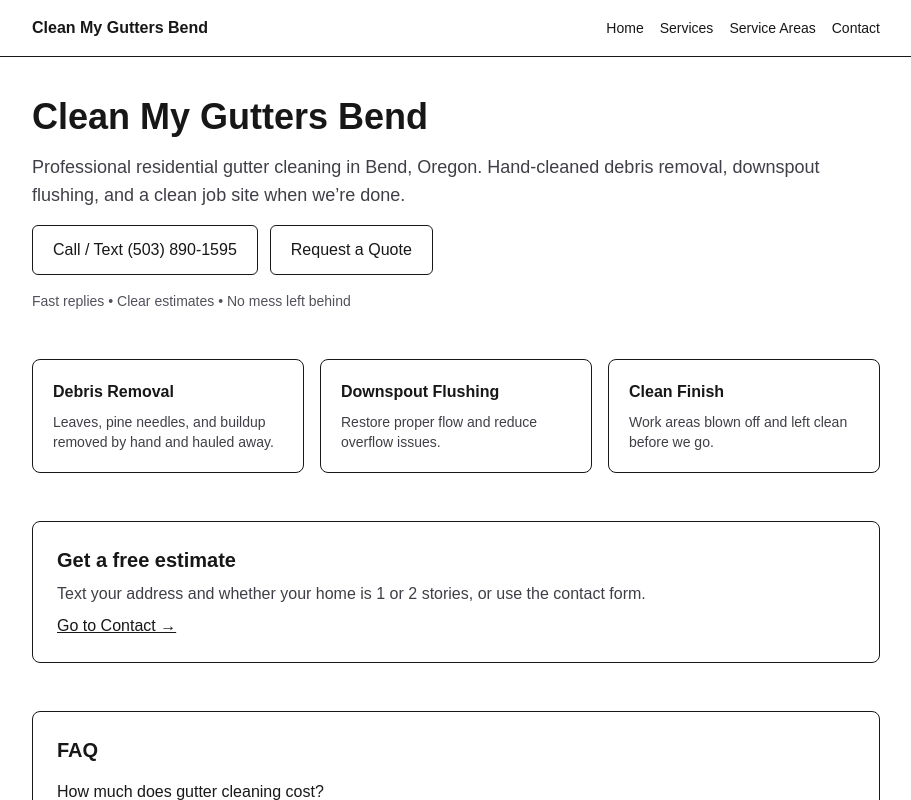
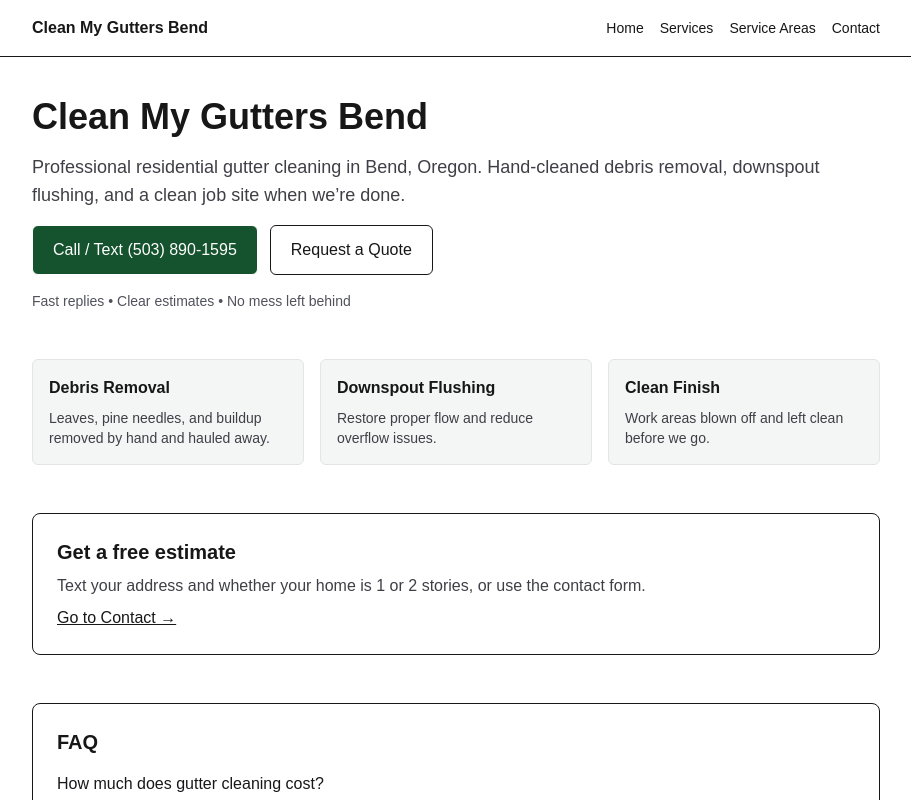
Before and after one commit to MikeAshworthFTD/cmgb-site, a Next.js app: page / in a window 1280 px wide. Shown: the top 800 px of the page, without its empty margins (184-1095 px from the left). Built offline with nearby package versions, Linux system fonts and the light colour scheme.

Commit message:
Add accent color + fix globals

```diff
--- a/app/globals.css
+++ b/app/globals.css
@@ -4,13 +4,7 @@
   color-scheme: light;
   --background: #ffffff;
   --foreground: #171717;
-}
-
-@theme inline {
-  --color-background: var(--background);
-  --color-foreground: var(--foreground);
-  --font-sans: var(--font-geist-sans);
-  --font-mono: var(--font-geist-mono);
+  --accent: #14532d; /* deep green */
 }
 
 body {
--- a/app/page.tsx
+++ b/app/page.tsx
@@ -16,7 +16,7 @@ export default function Home() {
         <div className="flex flex-col sm:flex-row gap-3">
           <a
             href="tel:+15038901595"
-            className="inline-flex items-center justify-center rounded-md border px-5 py-3 font-medium"
+            className="inline-flex items-center justify-center rounded-md border px-5 py-3 font-medium bg-[var(--accent)] text-white"
           >
             Call / Text (503) 890-1595
           </a>
@@ -36,27 +36,28 @@ export default function Home() {
 
       {/* Services summary */}
 <section className="grid gap-4 md:grid-cols-3">
-        <div className="rounded-lg border p-5">
+  <section className="rounded-md border border-zinc-200 dark:border-zinc-700 bg-[var(--accent)]/5 p-4">
     <h2 className="font-semibold mb-2">Debris Removal</h2>
-          <p className="text-sm text-zinc-700">
+    <p className="text-sm text-zinc-700 dark:text-zinc-300">
       Leaves, pine needles, and buildup removed by hand and hauled away.
     </p>
-        </div>
+  </section>
 
-        <div className="rounded-lg border p-5">
+  <section className="rounded-md border border-zinc-200 dark:border-zinc-700 bg-[var(--accent)]/5 p-4">
     <h2 className="font-semibold mb-2">Downspout Flushing</h2>
-          <p className="text-sm text-zinc-700">
+    <p className="text-sm text-zinc-700 dark:text-zinc-300">
       Restore proper flow and reduce overflow issues.
     </p>
-        </div>
+  </section>
 
-        <div className="rounded-lg border p-5">
+  <section className="rounded-md border border-zinc-200 dark:border-zinc-700 bg-[var(--accent)]/5 p-4">
     <h2 className="font-semibold mb-2">Clean Finish</h2>
-          <p className="text-sm text-zinc-700">
+    <p className="text-sm text-zinc-700 dark:text-zinc-300">
       Work areas blown off and left clean before we go.
     </p>
-        </div>
   </section>
+</section>
+
 
       {/* CTA */}
       <section className="rounded-lg border p-6 space-y-2">
```
Lines whose indentation alone changed are shown as unchanged.
